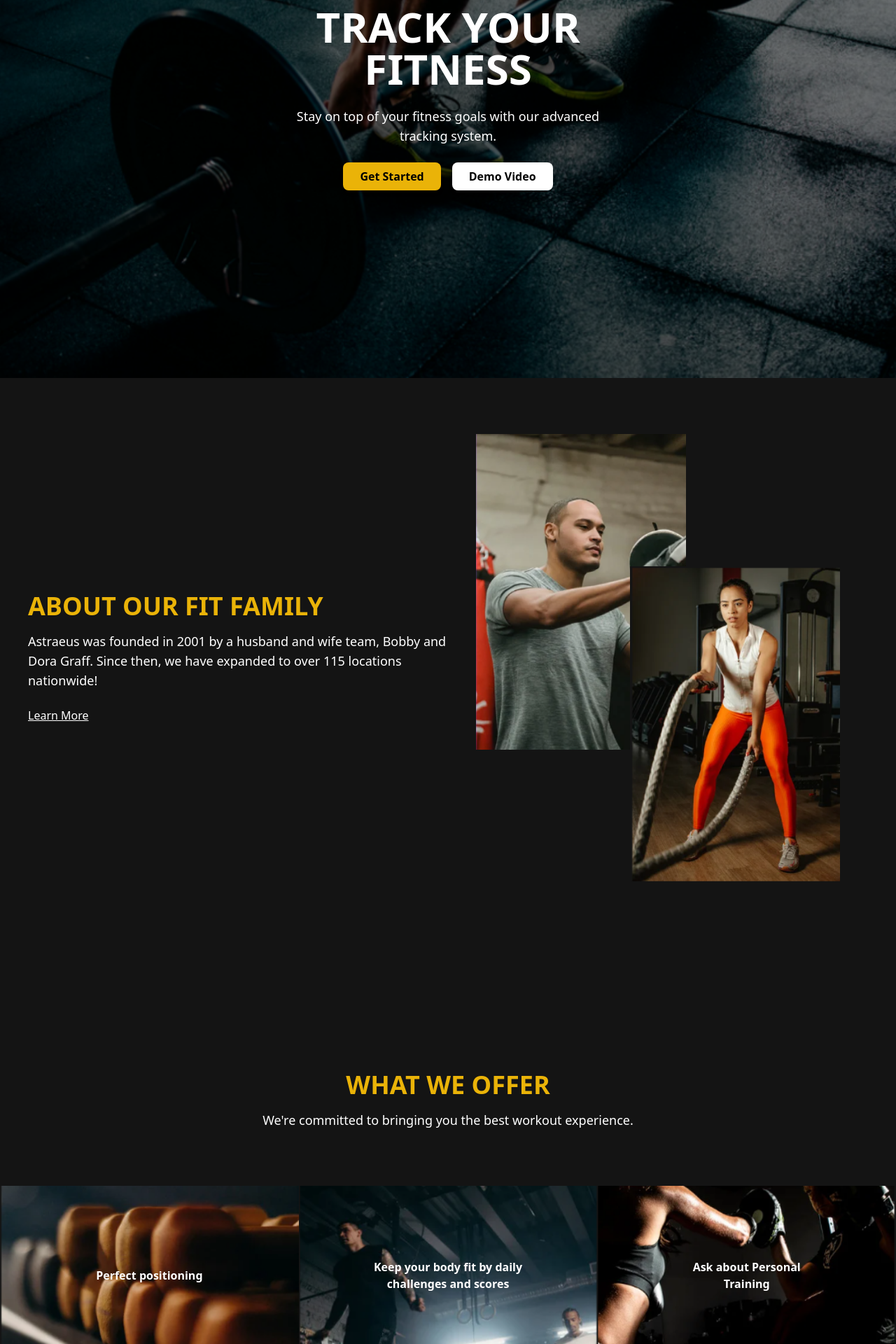
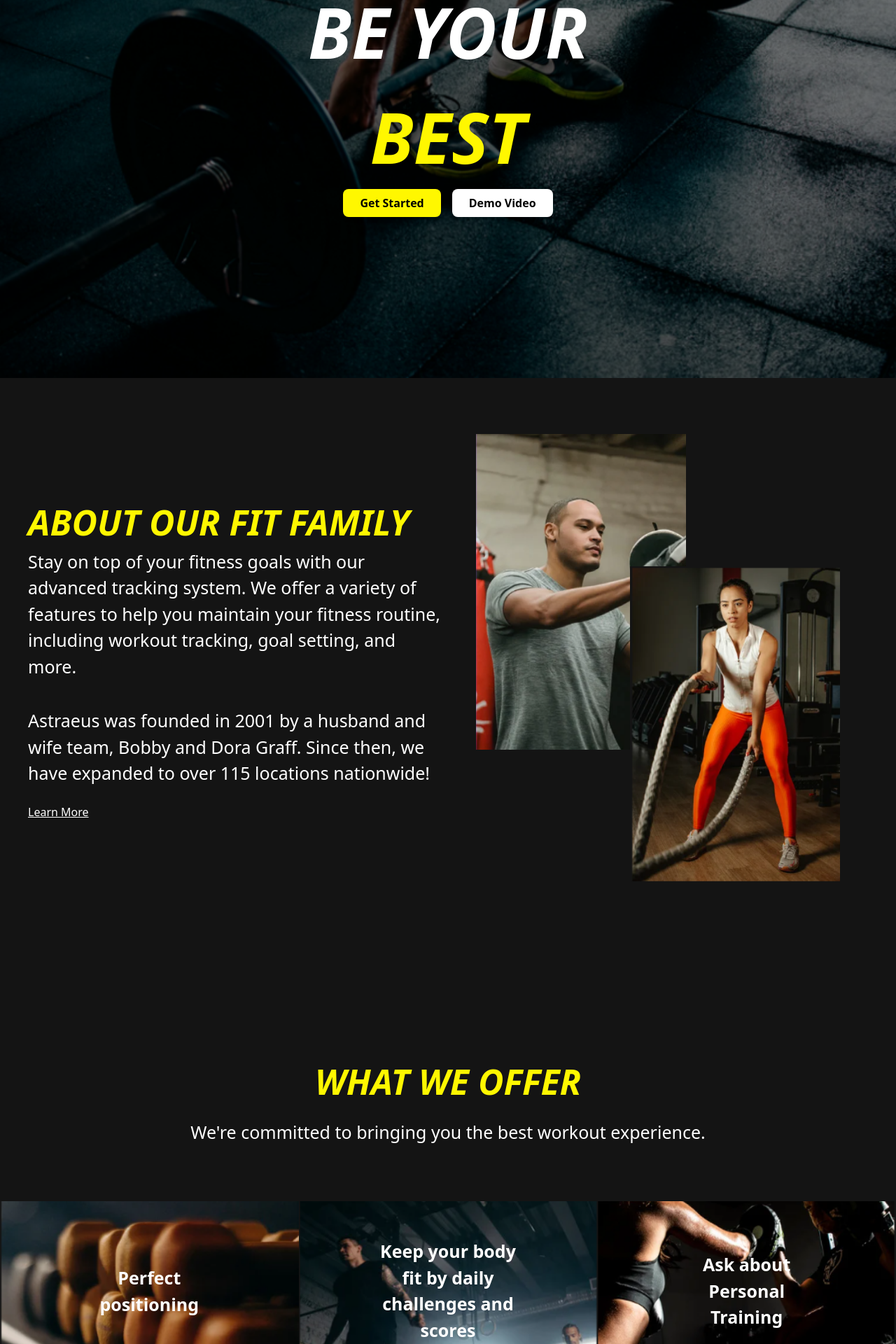
Before and after one commit to Sachmansahni/fitnessTracker, a React (Vite) app in the folder FrontEnd/: page / in a window 1280 px wide. Shown: the part 260-2180 px from the top of the page at 70% size. Built offline with nearby package versions, Linux system fonts and the light colour scheme.

Commit message:
final touches to the home page made

```diff
--- a/FrontEnd/src/components/Home/index.jsx
+++ b/FrontEnd/src/components/Home/index.jsx
@@ -24,31 +24,32 @@ function Home() {
         <div className="absolute top-0 left-0 right-0 flex items-center justify-between p-6 z-10">
           <div className="flex items-center">
             <img src="Logo.png" alt="Hi-Fit Logo" className="h-12 w-auto mr-4" />
-            <h1 className="text-3xl font-bold text-yellow-500">Hi-Fit</h1>
+            <h1 className="text-[40px] font-bold text-[#FFF700]">Hi-Fit</h1> {/* Company Name */}
           </div>
         </div>
 
         {/* Main Content */}
-        <div className="relative z-10 flex flex-col items-center justify-center p-10 min-h-screen">
+        <div className="relative z-10 flex flex-col items-center justify-center min-h-screen">
           <motion.div
             initial={{ opacity: 0, y: -50 }}
             animate={{ opacity: 1, y: 0 }}
             transition={{ duration: 0.5 }}
             className="text-center max-w-md"
           >
-            <h1 className="text-6xl font-bold mb-6 uppercase">Track Your Fitness</h1>
-            <p className="text-lg max-w-2xl mb-6">Stay on top of your fitness goals with our advanced tracking system.</p>
+            <h1 className="flex flex-col justify-center text-[100px] font-bold uppercase italic">
+              Be Your <span className="text-[#FFF700]">Best</span>
+            </h1>
 
             {isUserLoggedIn ? (
-              <div className="space-y-4">
-                <Link to="/plank-tracker" className="bg-yellow-500 text-black px-6 py-2 rounded-lg shadow-md block text-center font-bold">Plank Tracker</Link>
-                <Link to="/pushup-tracker" className="bg-yellow-400 text-black px-6 py-2 rounded-lg shadow-md block text-center font-bold">Push-up Tracker</Link>
-                <Link to="/squat-tracker" className="bg-yellow-300 text-black px-6 py-2 rounded-lg shadow-md block text-center font-bold">Squat Tracker</Link>
-                <Link to="/workout-tracker" className="bg-yellow-200 text-black px-6 py-2 rounded-lg shadow-md block text-center font-bold">Workout Tracker</Link>
+              <div className="space-y-2">
+                <Link to="/plank-tracker" className="bg-[#FFF700] text-black px-6 py-2 rounded-lg shadow-md block text-center font-bold">Plank Tracker</Link> {/* Lemon Yellow */}
+                <Link to="/pushup-tracker" className="bg-[#FFEF00] text-black px-6 py-2 rounded-lg shadow-md block text-center font-bold">Push-up Tracker</Link>
+                <Link to="/squat-tracker" className="bg-[#FFF700] text-black px-6 py-2 rounded-lg shadow-md block text-center font-bold">Squat Tracker</Link> {/* Lemon Yellow */}
+                <Link to="/workout-tracker" className="bg-[#FFFB33] text-black px-6 py-2 rounded-lg shadow-md block text-center font-bold">Workout Tracker</Link>
               </div>
             ) : (
               <div className="flex space-x-4 justify-center">
-                <Link to="/auth" className="bg-yellow-500 text-black px-6 py-2 rounded-lg shadow-md font-bold">Get Started</Link>
+                <Link to="/auth" className="bg-[#FFF700] text-black px-6 py-2 rounded-lg shadow-md font-bold">Get Started</Link> {/* Lemon Yellow */}
                 <button onClick={() => setIsOpen(true)} className="bg-white text-black px-6 py-2 rounded-lg shadow-md font-bold">Demo Video</button>
               </div>
             )}
@@ -60,7 +61,7 @@ function Home() {
       {isOpen && (
         <div className="fixed inset-0 bg-black bg-opacity-50 flex items-center justify-center z-50">
           <div className="bg-white p-4 rounded-lg shadow-lg max-w-2xl w-full relative">
-            <button onClick={() => setIsOpen(false)} className="absolute top-2 right-2 bg-yellow-500 text-black rounded-full px-3 py-1 text-lg">✕</button>
+            <button onClick={() => setIsOpen(false)} className="absolute top-2 right-2 bg-[#FFF700] text-black rounded-full px-3 py-1 text-lg">✕</button> {/* Lemon Yellow */}
             <div className="relative w-full">
               <video className="w-full h-64 md:h-96" controls>
                 <source src="Screen Recording 2024-08-31 111242.mp4" type="video/mp4" />
@@ -75,9 +76,10 @@ function Home() {
       <div className="h-screen flex items-center justify-between text-white p-10" style={{ backgroundColor: '#141414' }}>
         {/* Left Side Content */}
         <div className="flex flex-col w-1/2">
-          <h2 className="text-4xl font-bold text-yellow-500">ABOUT OUR FIT FAMILY</h2>
-          <p className="text-lg mt-4 text-white">Astraeus was founded in 2001 by a husband and wife team, Bobby and Dora Graff. Since then, we have expanded to over 115 locations nationwide!</p>
-          <a href="#learn-more" className="mt-6 text-white underline">Learn More</a>
+          <h2 className="text-[50px] font-bold text-[#FFF700] italic">ABOUT OUR FIT FAMILY</h2>
+          <p className="text-[25px] max-w-2xl mb-6">Stay on top of your fitness goals with our advanced tracking system. We offer a variety of features to help you maintain your fitness routine, including workout tracking, goal setting, and more.</p>
+          <p className="text-[25px] mt-4 text-white">Astraeus was founded in 2001 by a husband and wife team, Bobby and Dora Graff. Since then, we have expanded to over 115 locations nationwide!</p>
+          <a href="" className="mt-6 text-white underline">Learn More</a>
         </div>
 
         {/* Right Side Images */}
@@ -98,27 +100,27 @@ function Home() {
       {/* Slide 3 */}
       <div className="h-screen flex flex-col items-center justify-center" style={{ backgroundColor: '#141414' }}>
         <div className="flex flex-col items-center mb-10">
-          <h2 className="text-4xl font-bold text-yellow-500">WHAT WE OFFER</h2>
-          <p className="text-lg mt-4 text-white text-center">We're committed to bringing you the best workout experience.</p>
+          <h2 className="text-[50px] font-bold text-[#FFF700] italic">WHAT WE OFFER</h2> {/* Subheading - Lemon Yellow */}
+          <p className="text-[25px] mt-4 text-white text-center">We're committed to bringing you the best workout experience.</p>
         </div>
 
         {/* Images with text */}
         <div className="flex justify-between w-full mt-10">
           <div className="relative w-1/3 h-64">
             <img src="Offer1.png" alt="Image 1" className="w-full h-full object-cover" />
-            <p className="absolute top-1/2 left-1/2 transform -translate-x-1/2 -translate-y-1/2 text-white font-semibold text-center">
+            <p className="absolute top-1/2 left-1/2 transform -translate-x-1/2 -translate-y-1/2 text-[25px] text-white font-semibold text-center">
               Perfect positioning
             </p>
           </div>
           <div className="relative w-1/3 h-64">
             <img src="Offer2.png" alt="Image 2" className="w-full h-full object-cover" />
-            <p className="absolute top-1/2 left-1/2 transform -translate-x-1/2 -translate-y-1/2 text-white font-semibold text-center">
+            <p className="absolute top-1/2 left-1/2 transform -translate-x-1/2 -translate-y-1/2 text-[25px] text-white font-semibold text-center">
               Keep your body fit by daily challenges and scores
             </p>
           </div>
           <div className="relative w-1/3 h-64">
             <img src="Offer3.png" alt="Image 3" className="w-full h-full object-cover" />
-            <p className="absolute top-1/2 left-1/2 transform -translate-x-1/2 -translate-y-1/2 text-white font-semibold text-center">
+            <p className="absolute top-1/2 left-1/2 transform -translate-x-1/2 -translate-y-1/2 text-[25px] text-white font-semibold text-center">
               Ask about Personal Training
             </p>
           </div>
@@ -130,11 +132,11 @@ function Home() {
         className="h-screen flex flex-col items-center justify-center text-white p-10"
         style={{ backgroundImage: 'url("quote.png")', backgroundSize: 'cover', backgroundPosition: 'center' }}
       >
-        <h2 className="text-4xl font-bold text-yellow-500">GET IN TOUCH TODAY</h2>
+        <h2 className="text-[80px] font-bold text-[#FFF700]">GET IN TOUCH TODAY</h2> {/* Subheading - Lemon Yellow */}
       </div>
 
       {/* Footer Section */}
-      <footer className="bg-yellow-500 text-white p-4 text-center">
+      <footer className="bg-[#FFF700] text-black p-4 text-center"> {/* Lemon Yellow */}
         <p className="text-lg">Email Address</p>
         <p className="text-lg font-semibold">hiFit001@gmail.com</p>
       </footer>
```
